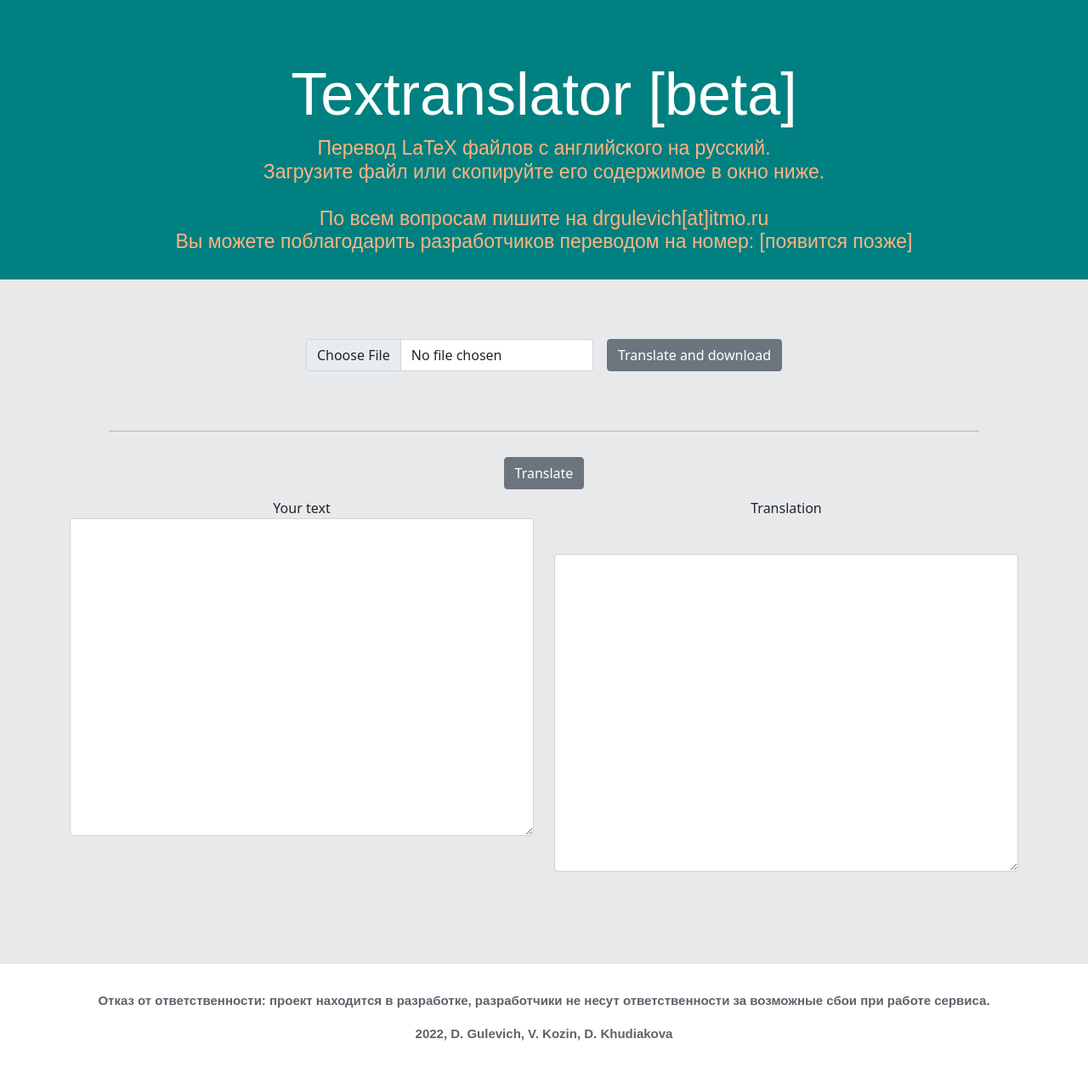
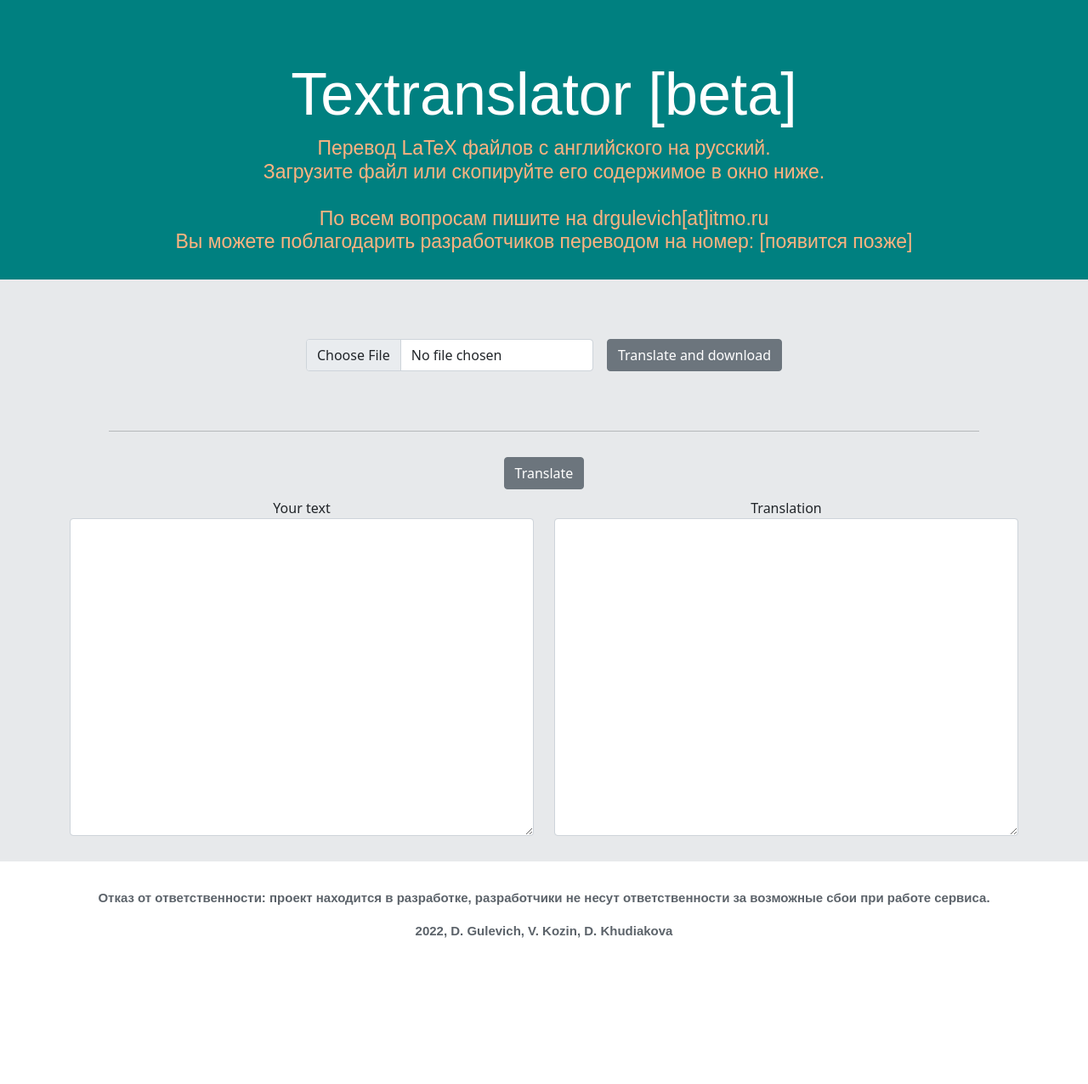
Before and after one commit to valkozin/latextranslate, a Django app: page /main_app/ in a window 1280 px wide. Shown: the part 71-1347 px from the top of the page at 85% size. After the commit the page ends 1175 px from the top, so only its background shows below. Run offline with Django 4.2, Linux system fonts and the light colour scheme; some libraries are stand-ins or nearby versions.

Commit message:
update text

```diff
--- a/templates/main_app/index.html
+++ b/templates/main_app/index.html
@@ -122,11 +122,11 @@
 <!--              <form>-->
                 <div class="form-group">
                   <label for="Textarea2" style="display: block; text-align: center;">Translation</label>
-                    <pre>
-                        <code class="language-html">
+<!--                    <pre>-->
+<!--                        <code class="language-html">-->
                             <textarea class="form-control" id="Textarea2" name="Textarea2" rows="15">{{ translation }}</textarea>
-                        </code>
-                    </pre>
+<!--                        </code>-->
+<!--                    </pre>-->
                 </div>
 <!--              </form>-->
             </div>
```
